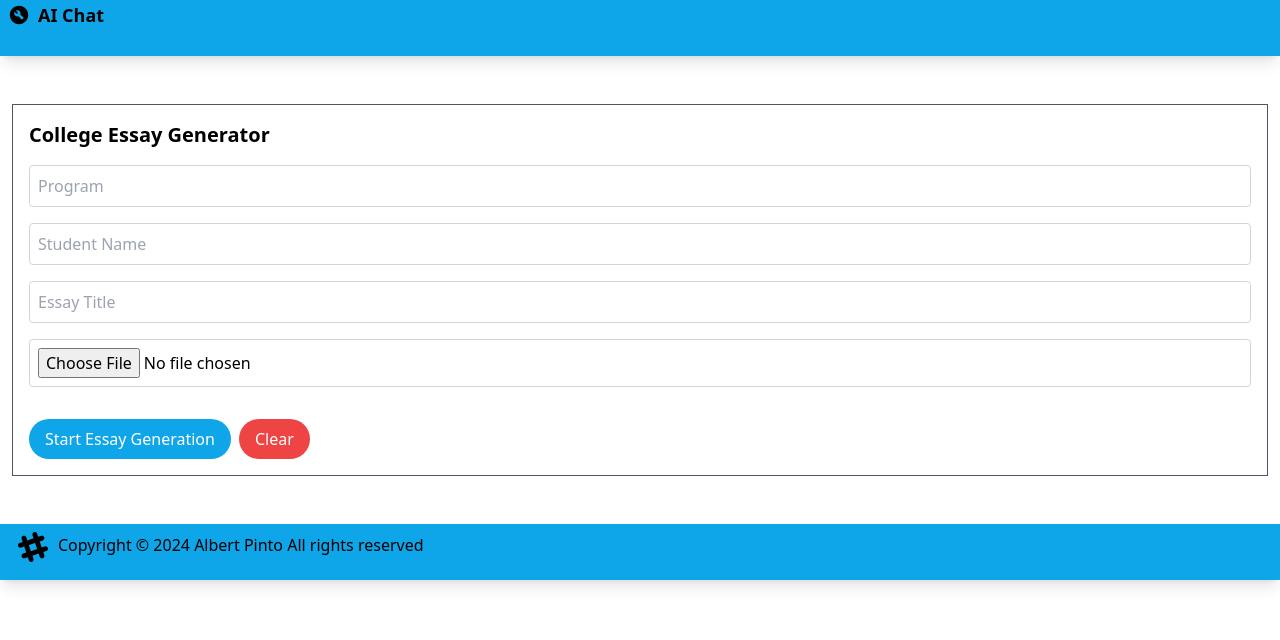
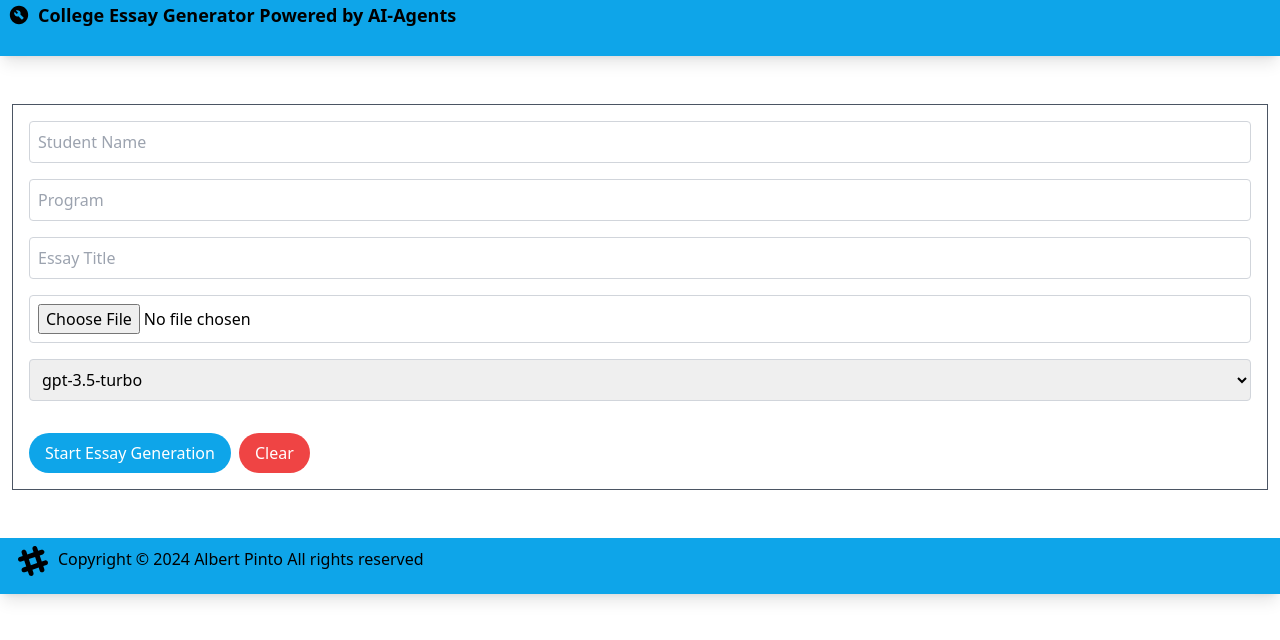
Before and after one commit to albertpinto/college_essay_version2, a React (Create React App) app in the folder chatbot/: page / in a window 1280 px wide. Shown: the top 640 px of the page. Built offline with nearby package versions, Linux system fonts and the light colour scheme.

Commit message:
Added the option to choose models from the input

```diff
--- a/chatbot/src/components/CollegeEssayStreamer.jsx
+++ b/chatbot/src/components/CollegeEssayStreamer.jsx
@@ -11,10 +11,16 @@ const CollegeEssayStreamer = () => {
   const [student, setStudent] = useState('');
   const [essayTitle, setEssayTitle] = useState('');
   const [resumeFile, setResumeFile] = useState(null);
+  const [selectedModel, setSelectedModel] = useState('gpt-3.5-turbo');
+
+  const models = [
+    'o1-preview', 'o1-mini', 'gpt-4o', 'claude-2.5', 'gpt-3.5-turbo',
+    'Mistral-nemo', 'Llama3', 'Mistral'
+  ];
 
   const startStreaming = useCallback(async () => {
-    if (!program || !student || !essayTitle || !resumeFile) {
-      setError('Please fill in all fields and upload a resume before starting.');
+    if (!program || !student || !essayTitle || !resumeFile || !selectedModel) {
+      setError('Please fill in all fields, upload a resume, and select a model before starting.');
       return;
     }
 
@@ -41,7 +47,13 @@ const CollegeEssayStreamer = () => {
       const resumeFilePath = uploadResult.file_path;
 
       // Now start the SSE connection with all parameters
-      const params = new URLSearchParams({ program, student, essayTitle, resumeFilePath }).toString();
+      const params = new URLSearchParams({
+        program,
+        student,
+        essayTitle,
+        resumeFilePath,
+        model: selectedModel
+      }).toString();
       eventSourceRef.current = new EventSource(`http://localhost:8000/stream_college_essay?${params}`);
 
       eventSourceRef.current.onmessage = (event) => {
@@ -70,7 +82,7 @@ const CollegeEssayStreamer = () => {
       setError(`Failed to start essay generation: ${err.message}`);
       setIsStreaming(false);
     }
-  }, [program, student, essayTitle, resumeFile]);
+  }, [program, student, essayTitle, resumeFile, selectedModel]);
 
   const handleClear = useCallback(() => {
     setMessages([]);
@@ -84,11 +96,21 @@ const CollegeEssayStreamer = () => {
     setStudent('');
     setEssayTitle('');
     setResumeFile(null);
+    setSelectedModel('gpt-3.5-turbo');
   }, []);
 
   return (
     <div className="w-auto h-auto border border-gray-600 flex flex-col justify-between p-4">
-      <h3 className="text-xl font-bold mb-4">College Essay Generator</h3>
+      {/* <h3 className="text-xl font-bold mb-4">College Essay Generator</h3> */}
+      <div className="mb-4">
+        <input
+          type="text"
+          placeholder="Student Name"
+          value={student}
+          onChange={(e) => setStudent(e.target.value)}
+          className="w-full p-2 border border-gray-300 rounded"
+        />
+      </div>
 
       <div className="mb-4">
         <input
@@ -99,15 +121,7 @@ const CollegeEssayStreamer = () => {
           className="w-full p-2 border border-gray-300 rounded"
         />
       </div>
-      <div className="mb-4">
-        <input
-          type="text"
-          placeholder="Student Name"
-          value={student}
-          onChange={(e) => setStudent(e.target.value)}
-          className="w-full p-2 border border-gray-300 rounded"
-        />
-      </div>
+
       <div className="mb-4">
         <input
           type="text"
@@ -124,6 +138,19 @@ const CollegeEssayStreamer = () => {
           onChange={(e) => setResumeFile(e.target.files[0])}
           className="w-full p-2 border border-gray-300 rounded"
         />
+      </div>
+      <div className="mb-4">
+        <select
+          value={selectedModel}
+          onChange={(e) => setSelectedModel(e.target.value)}
+          className="w-full p-2 border border-gray-300 rounded"
+        >
+          {models.map((model) => (
+            <option key={model} value={model}>
+              {model}
+            </option>
+          ))}
+        </select>
       </div>
 
       <div className="overflow-y-auto max-h-96 mb-4">
--- a/chatbot/src/components/layout/Navbar.jsx
+++ b/chatbot/src/components/layout/Navbar.jsx
@@ -65,7 +65,7 @@ function Navbar({ title }) {
 }
 
 Navbar.defaultProps = {
-  title: "AI Chat",
+  title: "College Essay Generator Powered by AI-Agents",
 };
 
 Navbar.propTypes = {
```
